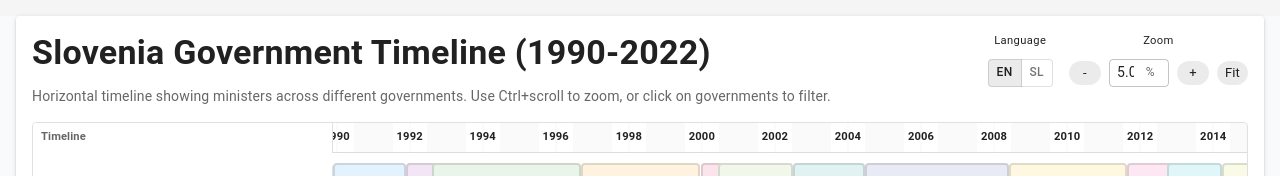
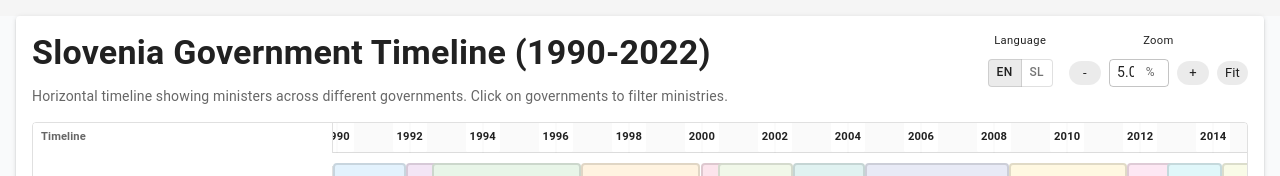
Before and after one commit to nraw/git_laws, a Next.js app in the folder viz/: page / in a window 1280 px wide. Shown: the top 176 px of the page. Built offline with nearby package versions, Linux system fonts and the light colour scheme; what @mui/material-nextjs would draw is missing.

Commit message:
no more zoom in viz

```diff
--- a/viz/src/components/TimelineVisualization.tsx
+++ b/viz/src/components/TimelineVisualization.tsx
@@ -548,13 +548,6 @@ export default function TimelineVisualization() {
     }
   }, [handleZoomInputSubmit]);
 
-  const handleWheel = (event: React.WheelEvent) => {
-    if (event.ctrlKey || event.metaKey) {
-      event.preventDefault();
-      const delta = event.deltaY > 0 ? -0.1 : 0.1;
-      handleZoom(delta);
-    }
-  };
 
   return (
     <Paper elevation={2} sx={{ m: 2, p: 2 }}>
@@ -565,8 +558,8 @@ export default function TimelineVisualization() {
           </Typography>
           <Typography variant="body2" color="text.secondary">
             {language === 'en'
-              ? 'Horizontal timeline showing ministers across different governments. Use Ctrl+scroll to zoom, or click on governments to filter.'
-              : 'Horizontalna časovnica, ki prikazuje ministre v različnih vladah. Uporabite Ctrl+scroll za povečavo ali kliknite na vlade za filtriranje.'
+              ? 'Horizontal timeline showing ministers across different governments. Click on governments to filter ministries.'
+              : 'Horizontalna časovnica, ki prikazuje ministre v različnih vladah. Kliknite na vlade za filtriranje ministrstev.'
             }
           </Typography>
           {selectedGovernment && (
@@ -666,7 +659,6 @@ export default function TimelineVisualization() {
 
       <TimelineContainer
         ref={scrollRef}
-        onWheel={handleWheel}
         onMouseMove={handleMouseMove}
         onMouseLeave={handleMouseLeave}
       >
```
Also changed, not shown: 1 other file (tests, documents, lock files or other folders).
